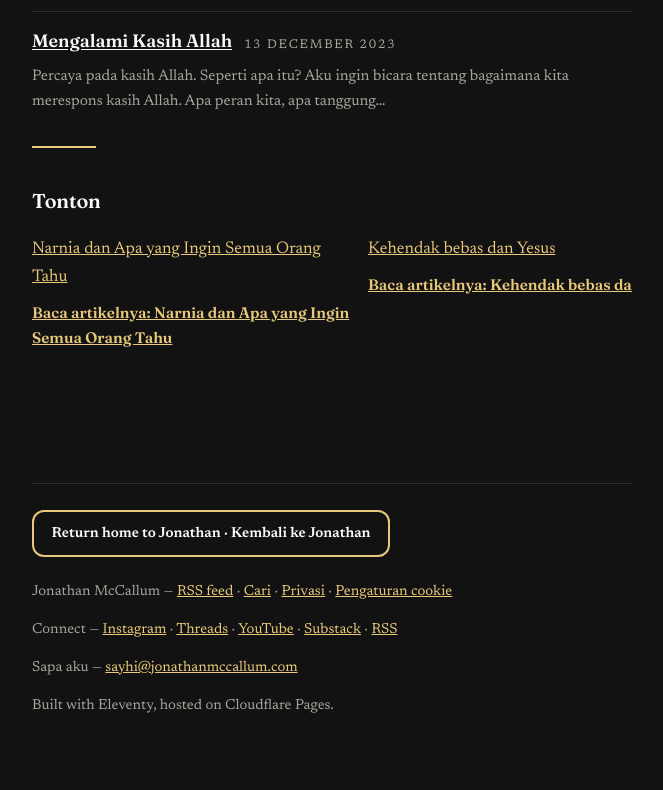
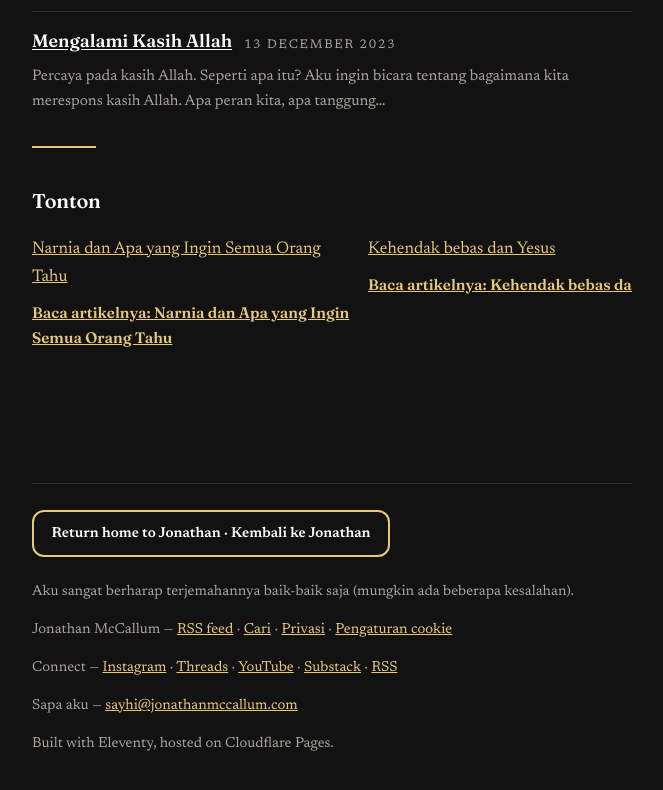
Before and after one commit to streamjonathan/jonathanmccallum-id, an Eleventy site: page index.njk in a window 1280 px wide. Shown: the part 2272-3062 px from the top of the page, without its empty margins (308-971 px from the left). Built offline with nearby package versions, Linux system fonts and the light colour scheme; Eleventy itself is replaced by a stand-in of ours; files that its build step writes are made by us from their sources; files whose address does not match are found by name.

Commit message:
Add translation disclaimer to footer [id]

```diff
--- a/_includes/layouts/base.njk
+++ b/_includes/layouts/base.njk
@@ -113,6 +113,7 @@
 </main>
 <footer class="site-footer">
   <p><a class="return-home" href="https://jonathanmccallum.com{{ page.url }}">Return home to Jonathan <span lang="id">· Kembali ke Jonathan</span></a></p>
+  <p class="translation-note">Aku sangat berharap terjemahannya baik-baik saja (mungkin ada beberapa kesalahan).</p>
   <p>{{ site.title }} — <a href="/feed/">RSS feed</a> · <a href="/search/">Cari</a> · <a href="/privacy/">Privasi</a> · <a href="#" id="cookie-settings">Pengaturan cookie</a></p>
   <p>Connect — <a href="https://www.instagram.com/jonamccallum">Instagram</a> · <a href="https://www.threads.com/@jonamccallum">Threads</a> · <a href="https://www.youtube.com/@Jonathanmccallum1">YouTube</a> · <a href="https://jonamccallum.substack.com">Substack</a> · <a href="/feed/">RSS</a></p>
   <p>Sapa aku — <a href="#" data-contact-email data-contact-email-text>Kirim email</a></p>
```
